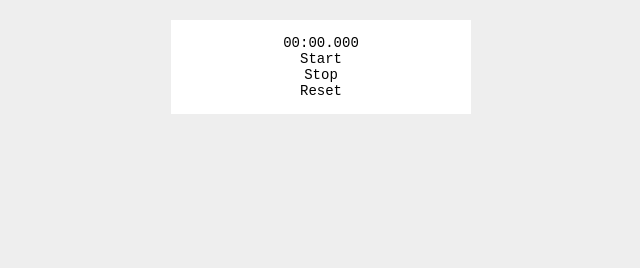
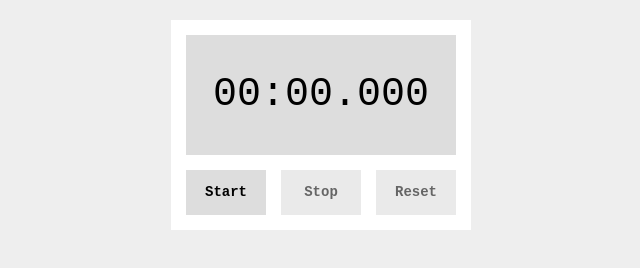
Before and after one commit to KimiyukiYamauchi/webtools.2019, a plain HTML site: page src/stopwatch/index.html in a window 1280 px wide. Shown: the whole page, without its empty margins (319-959 px from the left). Drawn offline with Linux system fonts and the light colour scheme.

Commit message:
ストップウォッチ完成

```diff
--- a/src/stopwatch/css/styles.css
+++ b/src/stopwatch/css/styles.css
@@ -12,7 +12,28 @@ body {
   text-align: center;
 }
 
-#
+#timer {
+  background: #ddd;
+  height: 120px;
+  line-height: 120px;
+  font-size: 40px;
+  margin-bottom: 15px;
+}
+
+.btn {
+  width: 80px;
+  height: 45px;
+  line-height: 45px;
+  background: #ddd;
+  font-weight: bold;
+  cursor: pointer;
+  user-select: none;
+}
+
+.controls {
+  display: flex;
+  justify-content: space-between;
+}
 
 .inactive {
   opacity: 0.6;
--- a/src/stopwatch/index.html
+++ b/src/stopwatch/index.html
@@ -9,9 +9,9 @@
   <div class="container">
     <div id="timer">00:00.000</div>
     <div class="controls">
-      <div id="start">Start</div>
-      <div id="stop">Stop</div>
-      <div id="reset">Reset</div>
+      <div class="btn" id="start">Start</div>
+      <div class="btn" id="stop">Stop</div>
+      <div class="btn" id="reset">Reset</div>
     </div>
   </div>
   <script src="js/main.js"></script>
```
